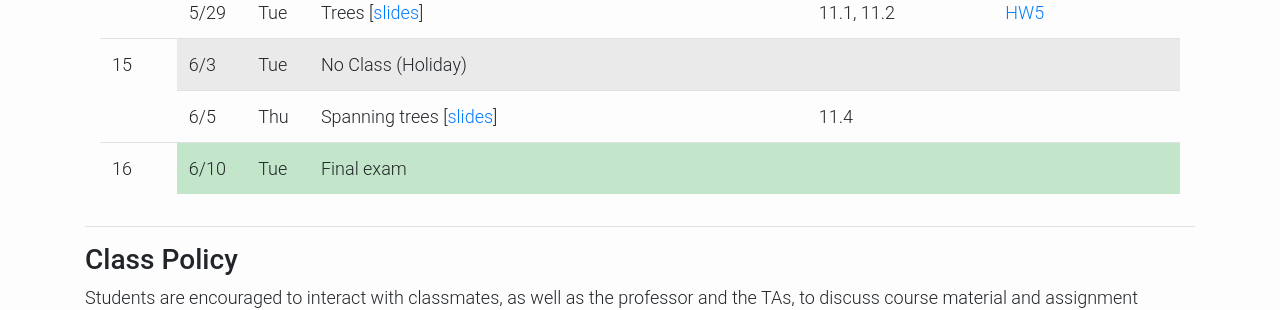
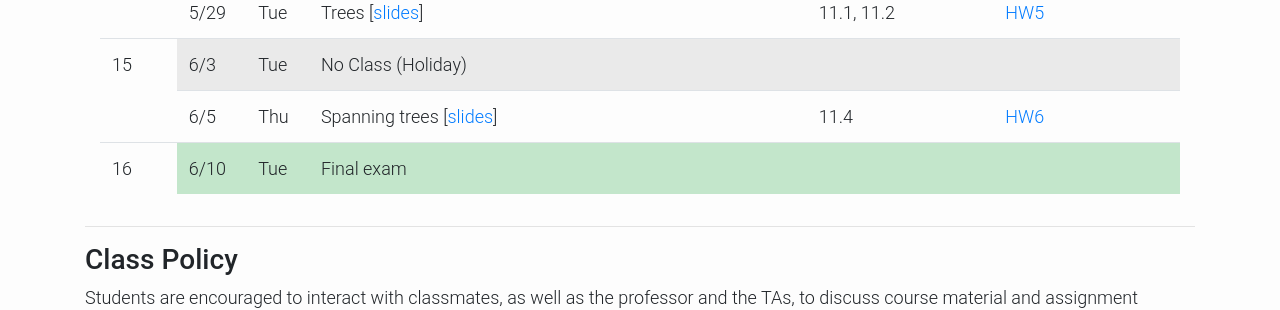
Before and after one commit to kaist-ee213/kaist-ee213.github.io, a Jekyll site: the page built from index.html, in a window 1280 px wide and 900 px high, scrolled down 2427 px. Shown: the part 492-802 px from the top of the window. Built offline with Jekyll 4.4.1, drawn with Linux system fonts in a browser that asks for light colours; the list of posts is cut into pages by our own code.

Commit message:
update hw6

```diff
--- a/index.html
+++ b/index.html
@@ -356,7 +356,7 @@ Much of the basic discrete mathematical tools useful in electrical and computer
             <td>Thu</td>
             <td>Spanning trees [<a href="https://drive.google.com/file/d/1idw17j2W2KoQzkNRmPqAROAr35ajNRt-/view?usp=sharing", target="_blank">slides</a>]</td>
             <td>11.4</td>
-            <td></td>
+            <td><a href="https://drive.google.com/file/d/1si_U6LQYbmOxNbPtZTSA1J-fu8Xl59qK/view?usp=sharing", target="_blank">HW6</a></td>
         </tr>
         <tr>
             <td rowspane="1">16</td>
```
